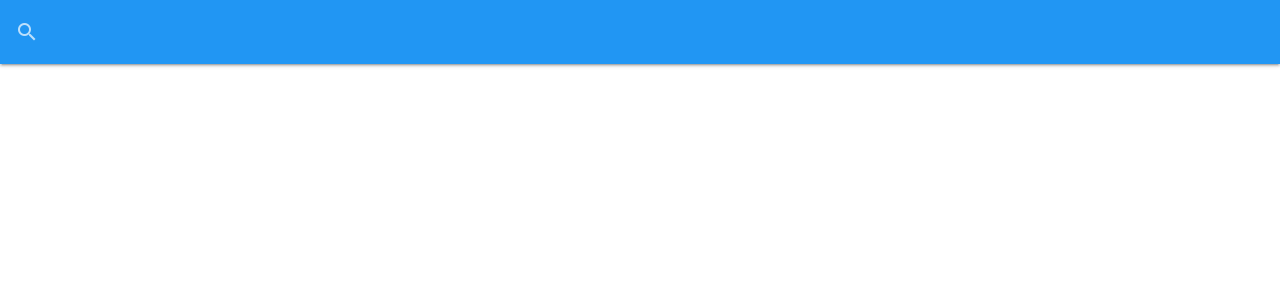
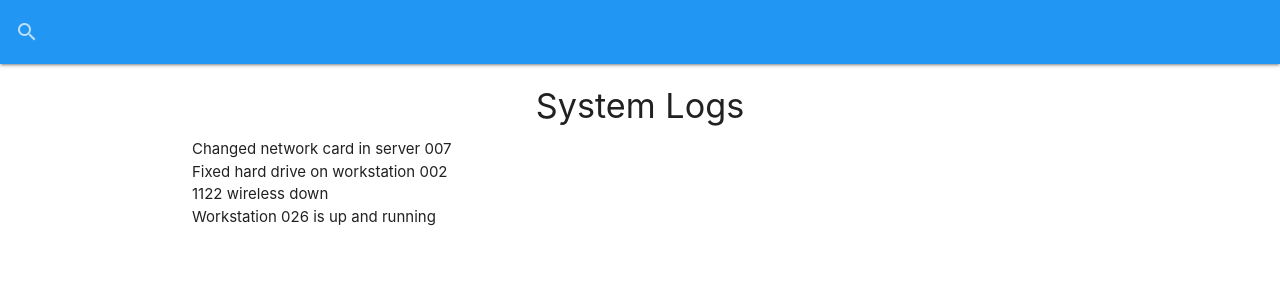
Before and after one commit to Zaeem0/ITLogger, a React (Create React App) app: page / in a window 1280 px wide. Shown: the top 300 px of the page. Built offline with nearby package versions, Linux system fonts and the light colour scheme; data requests are answered from the project's data file.

Commit message:
logs component

```diff
--- a/src/App.js
+++ b/src/App.js
@@ -2,6 +2,7 @@ import React, { Fragment, useEffect } from "react";
 import SearchBar from "./components/layout/SearchBar";
 import "materialize-css/dist/css/materialize.min.css";
 import MaterializeJS from "materialize-css/dist/js/materialize.min.js";
+import Logs from "./components/logs/Logs";
 
 const App = () => {
   useEffect(() => {
@@ -10,6 +11,9 @@ const App = () => {
   return (
     <Fragment>
       <SearchBar />
+      <div className="container">
+        <Logs />
+      </div>
     </Fragment>
   );
 };
--- /dev/null
+++ b/src/components/logs/Logs.js
@@ -0,0 +1,38 @@
+import React, { useState, useEffect } from "react";
+
+const Logs = () => {
+  const [logs, setLogs] = useState([]);
+  const [loading, setLoading] = useState(false);
+
+  const getLogs = async () => {
+    setLoading(true);
+    //proxied request
+    const res = await fetch("/logs");
+    const data = await res.json();
+
+    setLogs(data);
+    setLoading(false);
+  };
+
+  useEffect(() => {
+    getLogs();
+  }, []);
+
+  if (loading) {
+    return <h4>Loading...</h4>;
+  }
+  return (
+    <ul className="collection-with-header">
+      <li className="collection-header">
+        <h4 className="center">System Logs</h4>
+      </li>
+      {!loading && logs.length === 0 ? (
+        <p className="center">No Logs to show...</p>
+      ) : (
+        logs.map(log => <li key={log.id}>{log.message}</li>)
+      )}
+    </ul>
+  );
+};
+
+export default Logs;
```
